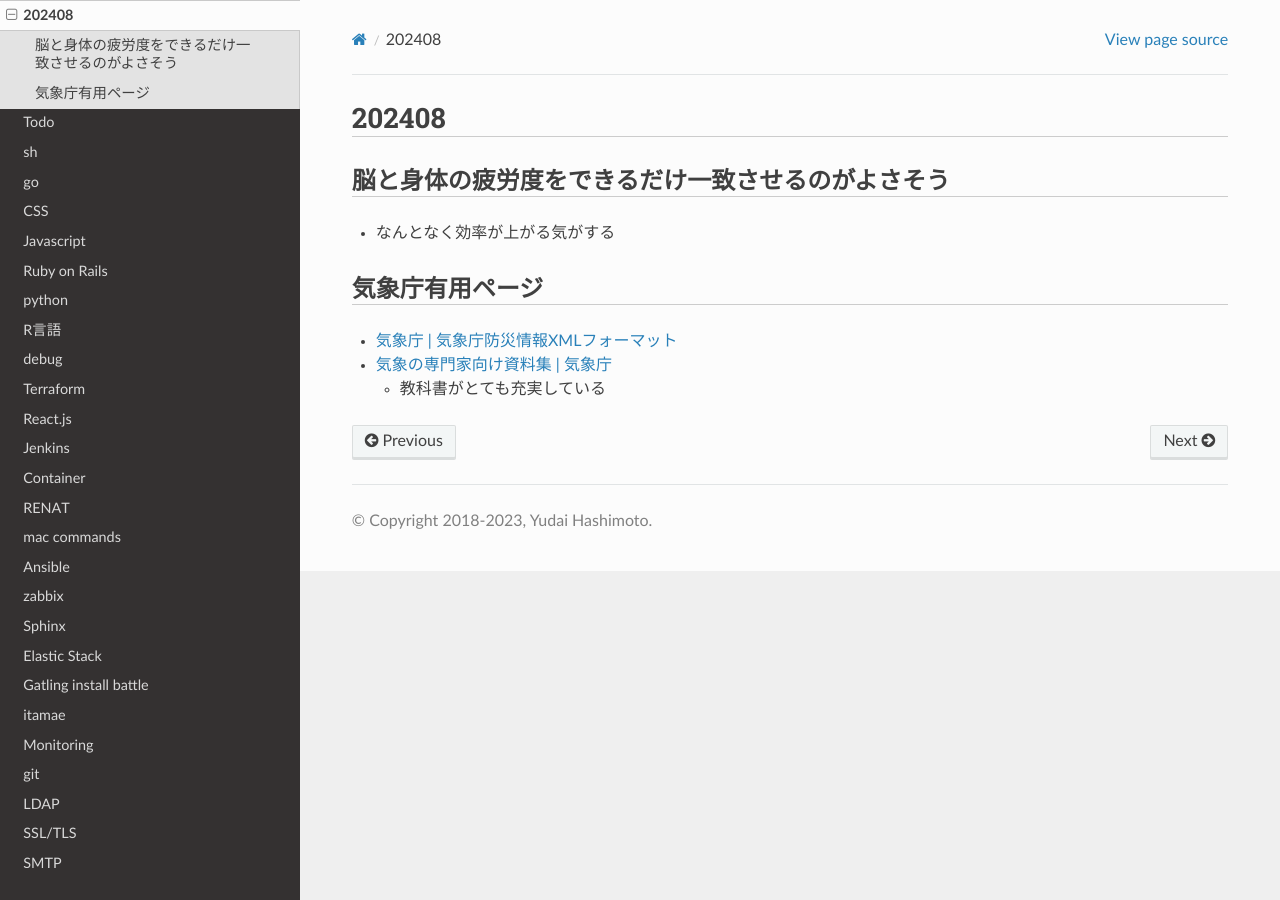
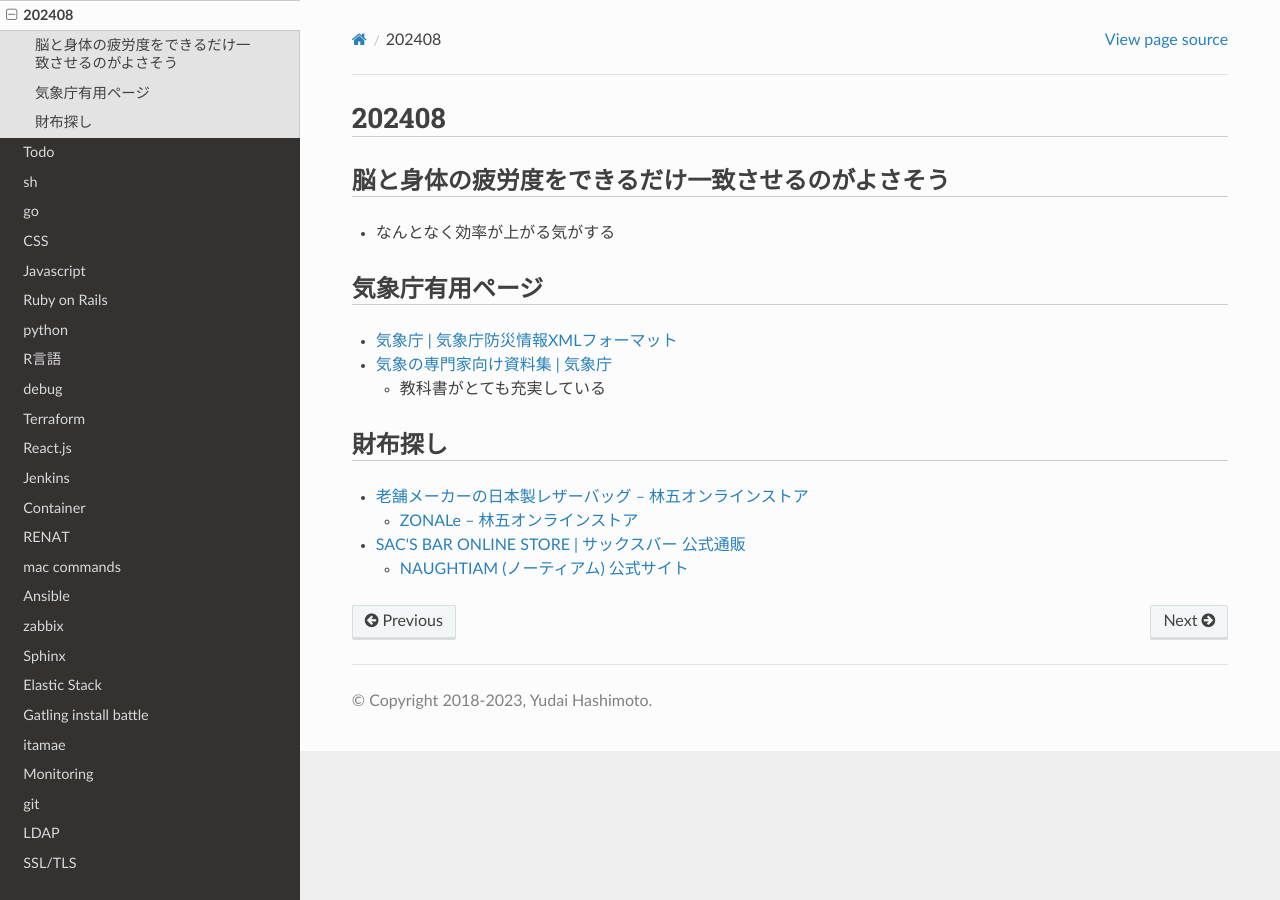
Before and after one commit to jp7fkf/JP7FKF-Warehouse, a Sphinx documentation site: the page built from source/dialy/202408.md, in a window 1280 px wide. Built offline with Sphinx 7.4.7 and the Read the Docs theme 2.0.0, drawn with Linux system fonts in a browser that asks for light colours.

Commit message:
2024-08-15 19:55:56 JST

```diff
--- a/source/dialy/202408.md
+++ b/source/dialy/202408.md
@@ -7,3 +7,9 @@
 - [気象庁 | 気象庁防災情報XMLフォーマット](https://xml.kishou.go.jp/index.html)
 - [気象の専門家向け資料集 | 気象庁](https://www.jma.go.jp/jma/kishou/know/expert/index.html)
   - 教科書がとても充実している
+
+## 財布探し
+- [老舗メーカーの日本製レザーバッグ – 林五オンラインストア](https://hayashigo-store.com/)
+  - [ZONALe – 林五オンラインストア](https://hayashigo-store.com/collections/zonale)
+- [SAC'S BAR ONLINE STORE | サックスバー 公式通販](https://sacsbar.com/)
+  - [NAUGHTIAM (ノーティアム) 公式サイト](https://naughtiam.com/)
```
Also changed, not shown: source/todo.md (+5 -0 lines).
